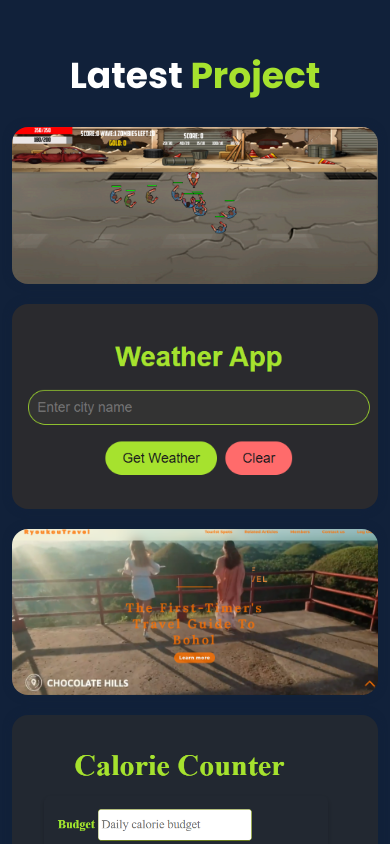
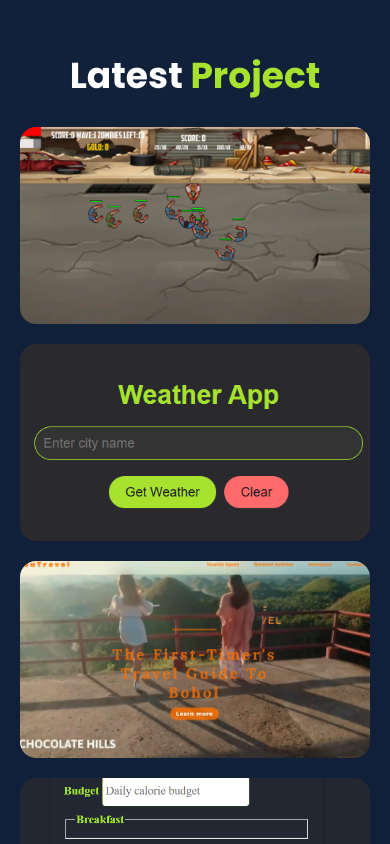
Before and after one commit to JOSHUA-A69/My-Personal-Portfolio-, a React (Create React App) app: page / in a window 390 px wide. Shown: the part 2800-3644 px from the top of the page. Built offline with nearby package versions, Linux system fonts and the light colour scheme.

Commit message:
modified image sizes for project images

```diff
--- a/src/components/portfolio.css
+++ b/src/components/portfolio.css
@@ -11,8 +11,10 @@
 .portfolio-container {
     display: grid;
     grid-template-columns: repeat(3, 1fr);
-    align-items: center;
+    align-items: stretch;
     gap: 2.5rem;
+    max-width: 1200px;
+    margin: 0 auto;
 }
 
 .portfolio-container .portfolio-box {
@@ -21,10 +23,13 @@
     box-shadow: 0 0 1rem var(--bg-color);
     overflow: hidden;
     display: flex;
+    aspect-ratio: 16/9;
 }
 
 .portfolio-box img {
     width: 100%;
+    height: 100%;
+    object-fit: cover;
     transition: .5s ease;
 }
 
@@ -44,7 +49,7 @@
     align-items: center;
     flex-direction: column;
     text-align: center;
-    padding: 0 4rem;
+    padding: 2rem;
     transform: translateY(100%);
     transition: .5s ease;
 }
@@ -54,12 +59,14 @@
 }
 
 .portfolio-layer h4 {
-    font-size: 3rem;
+    font-size: 2.5rem;
+    margin-bottom: 1rem;
 }
 
 .portfolio-layer p {
-    font-size: 1.6rem;
-    margin: .3rem 0 1rem;
+    font-size: 1.4rem;
+    margin-bottom: 1.5rem;
+    max-width: 90%;
 }
 
 .portfolio-layer a {
@@ -70,9 +77,42 @@
     height: 5rem;
     background: var(--text-color);
     border-radius: 50%;
+    transition: .3s ease;
+}
+
+.portfolio-layer a:hover {
+    transform: scale(1.1);
 }
 
 .portfolio-layer a i {
     font-size: 2rem;
     color: var(--second-bg-color);
 }
+
+/* Responsive Design */
+@media (max-width: 1024px) {
+    .portfolio-container {
+        grid-template-columns: repeat(2, 1fr);
+        padding: 0 2rem;
+    }
+}
+
+@media (max-width: 617px) {
+    .portfolio-container {
+        grid-template-columns: 1fr;
+        padding: 0 1rem;
+    }
+
+    .portfolio-box {
+        max-width: 500px;
+        margin: 0 auto;
+    }
+
+    .portfolio-layer h4 {
+        font-size: 2rem;
+    }
+
+    .portfolio-layer p {
+        font-size: 1.2rem;
+    }
+}
```
